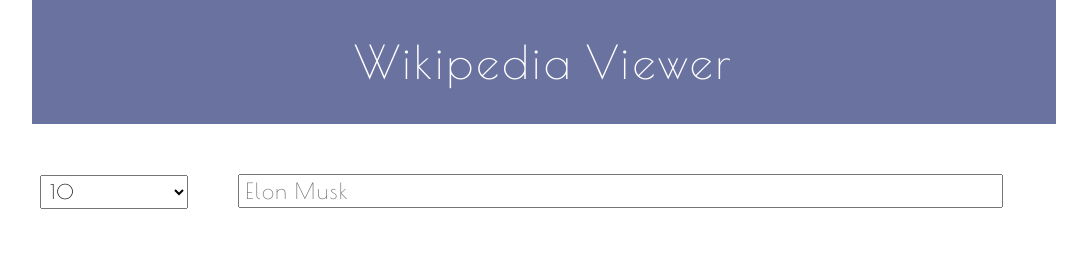
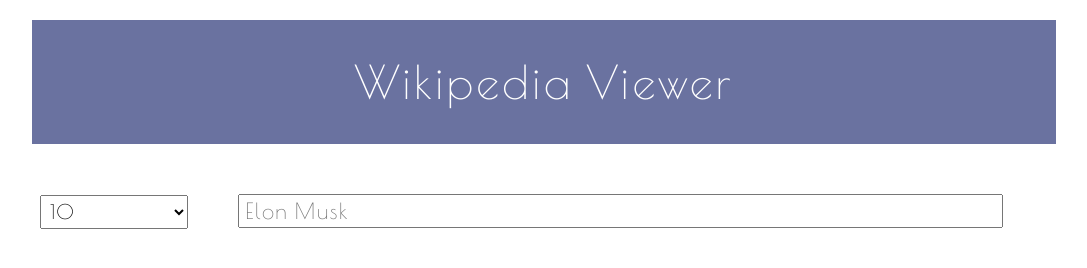
Before and after one commit to Lord-Lavios/Wikipedia-Viewer, a website: page index.html in a window 1280 px wide. Shown: the whole page, without its empty margins (96-1183 px from the left). Drawn offline with nearby package versions, Linux system fonts and the light colour scheme.

Commit message:
Update index.css

```diff
--- a/index.css
+++ b/index.css
@@ -1 +1 @@
-body,h2,h3,html,input,p,select,ul{padding:0;margin:0}header{margin-top:20px;background-color:#6a72a0}#container,header{width:80%;margin:0 auto}#container{box-sizing:border-box;max-width:1100px}h2{color:#fff;text-align:center;padding:35px;letter-spacing:3px;font-size:46px;margin:0;font-weight:100}h2,input,select{font-family:Poiret One,cursive}input,select{display:block;padding-left:5px;margin:0 auto;width:90%;letter-spacing:1.5px;height:34px;font-size:22px;line-height:34px}select{font-size:20px}#onlydiv{width:100%;margin-top:40px}#search-bar{width:83%}#howmany{width:16%}#howmany,#search-bar{box-sizing:border-box;display:inline-block;margin:0 auto;text-align:center;margin-top:50px;white-space:nowrap;height:34px;line-height:34px}ul{list-style-type:none}a{text-decoration:none;color:#fff}li{background-color:#6a72a0;margin:10px}p{padding:10px 15px 15px}h3,p{color:#fff;letter-spacing:2px;font-family:Poiret One,cursive}h3{font-size:36px;padding-left:15px;font-weight:100;padding-top:5px}@media (max-width:580px){#howmany,#search-bar{height:24px;line-height:24px}#search-bar{width:80%}input{line-height:24px;font-size:18px}header{width:100%;margin:0}}@media (max-width:480px){h2{font-size:38px}select{font-size:16px}#container{width:95%}#search-bar{width:70%}#howmany{width:24%}}
+body,h2,h3,html,input,p,select,ul{padding:0;margin:0}header{margin:0 auto;margin-top:20px;background-color:#6a72a0;width:80%;}#container{width:80%;margin:0 auto}#container{box-sizing:border-box;max-width:1100px}h2{color:#fff;text-align:center;padding:35px;letter-spacing:3px;font-size:46px;margin:0;font-weight:100}h2,input,select{font-family:Poiret One,cursive}input,select{display:block;padding-left:5px;margin:0 auto;width:90%;letter-spacing:1.5px;height:34px;font-size:22px;line-height:34px}select{font-size:20px}#onlydiv{width:100%;margin-top:40px}#search-bar{width:83%}#howmany{width:16%}#howmany,#search-bar{box-sizing:border-box;display:inline-block;margin:0 auto;text-align:center;margin-top:50px;white-space:nowrap;height:34px;line-height:34px}ul{list-style-type:none}a{text-decoration:none;color:#fff}li{background-color:#6a72a0;margin:10px}p{padding:10px 15px 15px}h3,p{color:#fff;letter-spacing:2px;font-family:Poiret One,cursive}h3{font-size:36px;padding-left:15px;font-weight:100;padding-top:5px}@media (max-width:580px){#howmany,#search-bar{height:24px;line-height:24px}#search-bar{width:80%}input{line-height:24px;font-size:18px}header{width:100%;margin:0}}@media (max-width:480px){h2{font-size:38px}select{font-size:16px}#container{width:95%}#search-bar{width:70%}#howmany{width:24%}}
```
